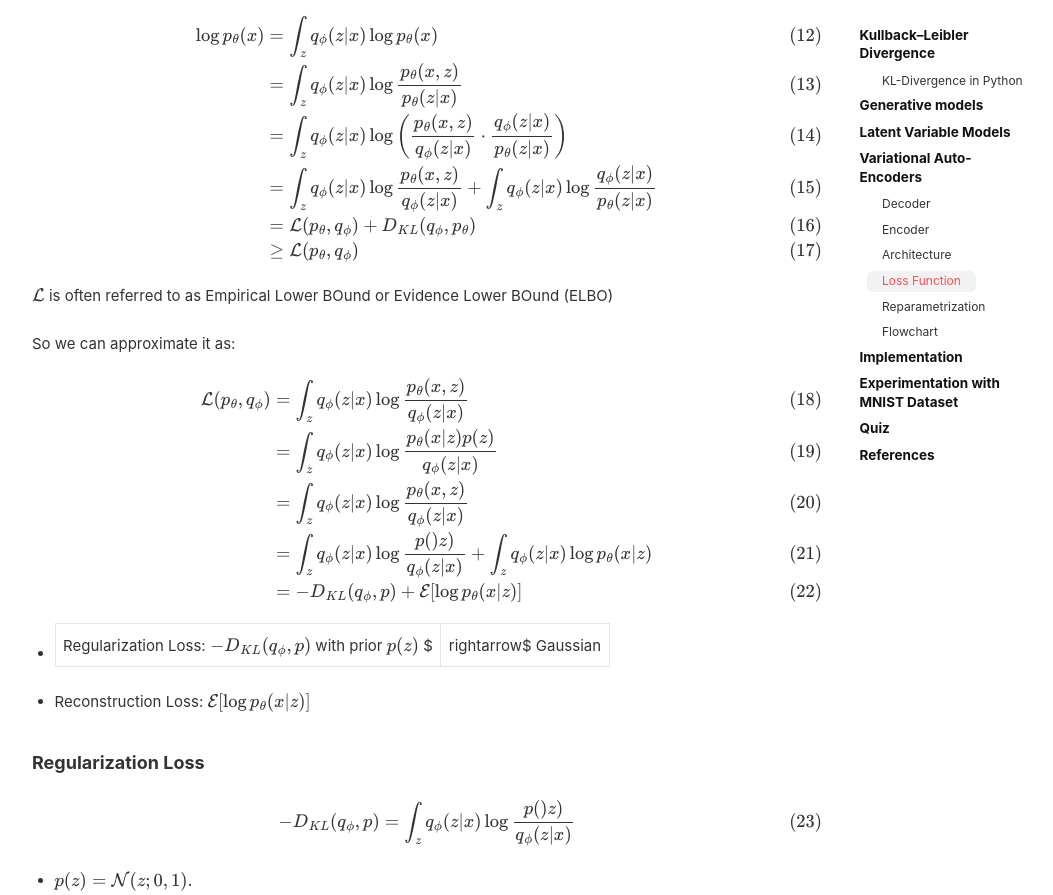
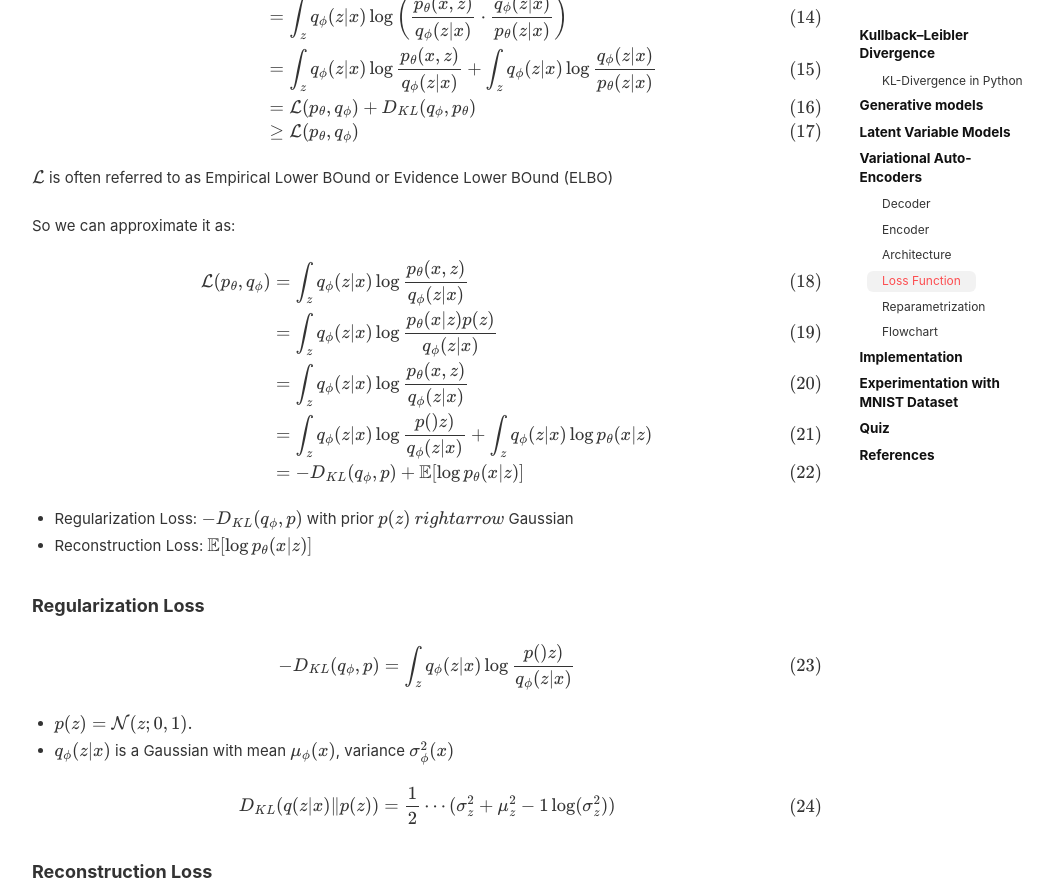
Before and after one commit to Zhenye-Na/blog, a Jekyll site: the page built from _posts/2018-05-18-machine-learning-tutorial-variational-autoencoders.md, in a window 1280 px wide and 1400 px high, scrolled down 6111 px. Shown: the top 895 px of the window, without its empty margins (103-1156 px from the left). Built offline with Jekyll 4.4.1, drawn with Linux system fonts in a browser that asks for light colours; nearby versions of some CDN libraries; formulas are drawn with MathJax 3; comment, search, counter and statistics services are not loaded; some of the changed text lies outside the part shown.

Commit message:
Finished

```diff
--- a/_posts/2018-05-18-machine-learning-tutorial-variational-autoencoders.md
+++ b/_posts/2018-05-18-machine-learning-tutorial-variational-autoencoders.md
@@ -107,8 +107,8 @@
 
 
 <figure>
-    <img src="https://github.com/Zhenye-Na/Zhenye-Na.github.io/blob/master/assets/images/posts-img/vae/decoder2.png?raw=true" width="60%" class="center">
-    <figcaption>Figure 2: VAEs training process.</figcaption>
+    <img src="https://github.com/Zhenye-Na/Zhenye-Na.github.io/blob/master/assets/images/posts-img/vae/decoder2.png?raw=true" width="40%" class="center">
+    <figcaption><center>Figure 2: VAEs training process.</center></figcaption>
 </figure>
 
 
@@ -116,7 +116,7 @@
 
 <figure>
     <img src="https://github.com/Zhenye-Na/Zhenye-Na.github.io/blob/master/assets/images/posts-img/vae/decoder1.png?raw=true" width="50%" class="center">
-    <figcaption>Figure 3: Illustration of the structure of Decoder.</figcaption>
+    <figcaption><center>Figure 3: Illustration of the structure of Decoder.</center></figcaption>
 </figure>
 
 According to Manifold Hypothesis, real-world high dimensional data (such as images) lie on low-dimensional manifolds embedded in the high-dimensional space. If $x$ is a high dimensional vector, then data is concentrated around a low dimensional manifold. So we can represent our sample data using "latent variables".
@@ -147,7 +147,7 @@
 
 <figure>
     <img src="https://github.com/Zhenye-Na/Zhenye-Na.github.io/blob/master/assets/images/posts-img/vae/encoder1.png?raw=true" width="50%" class="center">
-    <figcaption>Figure 4: Illustration of the structure of Encoder.</figcaption>
+    <figcaption><center>Figure 4: Illustration of the structure of Encoder.</center></figcaption>
 </figure>
 
 This is typically referred to as a "bottleneck" because the encoder must learn an efficient compression of the data into this *lower-dimensional space*. Let’s denote the encoder as
@@ -162,7 +162,7 @@
 
 <figure>
     <img src="https://github.com/Zhenye-Na/Zhenye-Na.github.io/blob/master/assets/images/posts-img/vae/archi.png?raw=true" width="80%" class="center">
-    <figcaption>Figure 5: Architecture of Variational Autoencoders.</figcaption>
+    <figcaption><center>Figure 5: Architecture of Variational Autoencoders.</center></figcaption>
 </figure>
 
 $\Diamond$ Pay attention to we model $\sigma_z^2$ in $\log$ space here, the reason why is to mmake sure $\sigma_z^2$ is always non-negative.
@@ -181,10 +181,10 @@
 
 So we can approximate it as:
 
-$$ \begin{align} \mathcal{L} (p_\theta, q_\phi) &= \int_z q_\phi (z \vert x) \log \frac{p_\theta (x, z)}{q_\phi (z \vert x)} \\ &= \int_z q_\phi (z \vert x) \log \frac{p_\theta (x \vert z) p(z)}{q_\phi (z \vert x)} \\ &= \int_z q_\phi (z \vert x) \log \frac{p_\theta (x, z)}{q_\phi (z \vert x)} \\&= \int_z q_\phi (z \vert x) \log \frac{p()z)}{q_\phi (z \vert x)} + \int_z q_\phi (z \vert x) \log p_\theta (x \vert z) \\&= -D_{KL} (q_\phi, p) + \mathcal{E}[\log p_\theta (x \vert z)] \end{align} $$
+$$ \begin{align} \mathcal{L} (p_\theta, q_\phi) &= \int_z q_\phi (z \vert x) \log \frac{p_\theta (x, z)}{q_\phi (z \vert x)} \\ &= \int_z q_\phi (z \vert x) \log \frac{p_\theta (x \vert z) p(z)}{q_\phi (z \vert x)} \\ &= \int_z q_\phi (z \vert x) \log \frac{p_\theta (x, z)}{q_\phi (z \vert x)} \\&= \int_z q_\phi (z \vert x) \log \frac{p()z)}{q_\phi (z \vert x)} + \int_z q_\phi (z \vert x) \log p_\theta (x \vert z) \\&= -D_{KL} (q_\phi, p) + \mathbb{E}[\log p_\theta (x \vert z)] \end{align} $$
 
-* Regularization Loss: $ -D_{KL} (q_\phi, p) $ with prior $p(z)$ $|rightarrow$ Gaussian
-* Reconstruction Loss: $ \mathcal{E}[\log p_\theta (x \vert z)] $
+* Regularization Loss: $ -D_{KL} (q_\phi, p) $ with prior $p(z)$ $rightarrow$ Gaussian
+* Reconstruction Loss: $ \mathbb{E}[\log p_\theta (x \vert z)] $
 
 #### Regularization Loss
 
@@ -197,11 +197,11 @@
 
 #### Reconstruction Loss
 
-$$ \mathcal{E}[\log p_\theta (x \vert z)] = \int_z q_\phi (z \vert x) \log p_\theta (x \vert z) $$
+$$ \mathbb{E}[\log p_\theta (x \vert z)] = \int_z q_\phi (z \vert x) \log p_\theta (x \vert z) $$
 
 What we deal with Reconstruction Loss is to sample from $q_\phi (z \vert x)$.
 
-$ \mathcal{E}[\log p_\theta (x \vert z)] \approx \frac{1}{N} \sum \limits_{i=1}^N \log p_\theta (x \vert z^i), $ where $z^i \sim \mathcal{N}(z; \mu_\phi (x), \sigma_phi (x))
+$ \mathbb{E}[\log p_\theta (x \vert z)] \approx \frac{1}{N} \sum \limits_{i=1}^N \log p_\theta (x \vert z^i), $ where $z^i \sim \mathcal{N}(z; \mu_\phi (x), \sigma_phi (x))
 {: style="text-align: justify"}
 
 ### Reparametrization
@@ -228,7 +228,7 @@
 
 <figure>
     <img src="https://github.com/Zhenye-Na/Zhenye-Na.github.io/blob/master/assets/images/posts-img/vae/flowchart.png?raw=true" width="80%" class="center">
-    <figcaption>Figure 6: Flowchart of Variational Autoencoders.</figcaption>
+    <figcaption><center>Figure 6: Flowchart of Variational Autoencoders.</center></figcaption>
 </figure>
 
 
```
